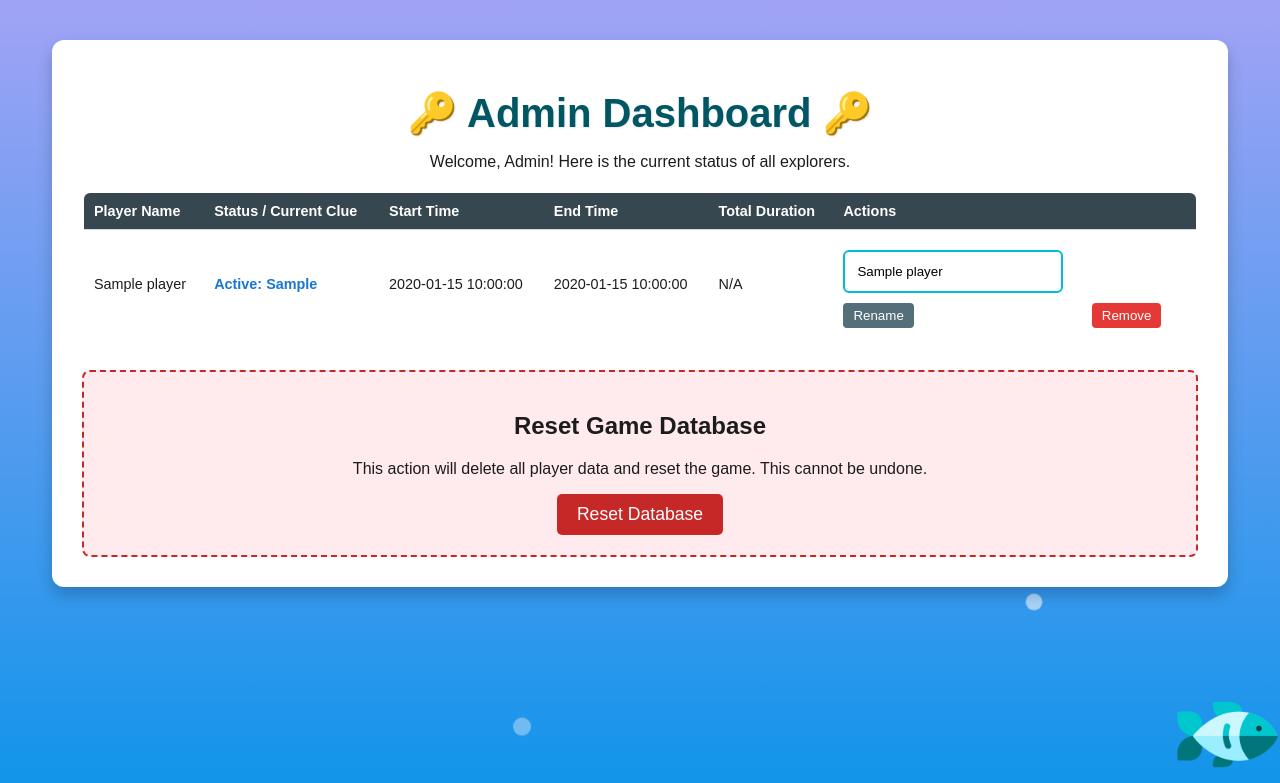
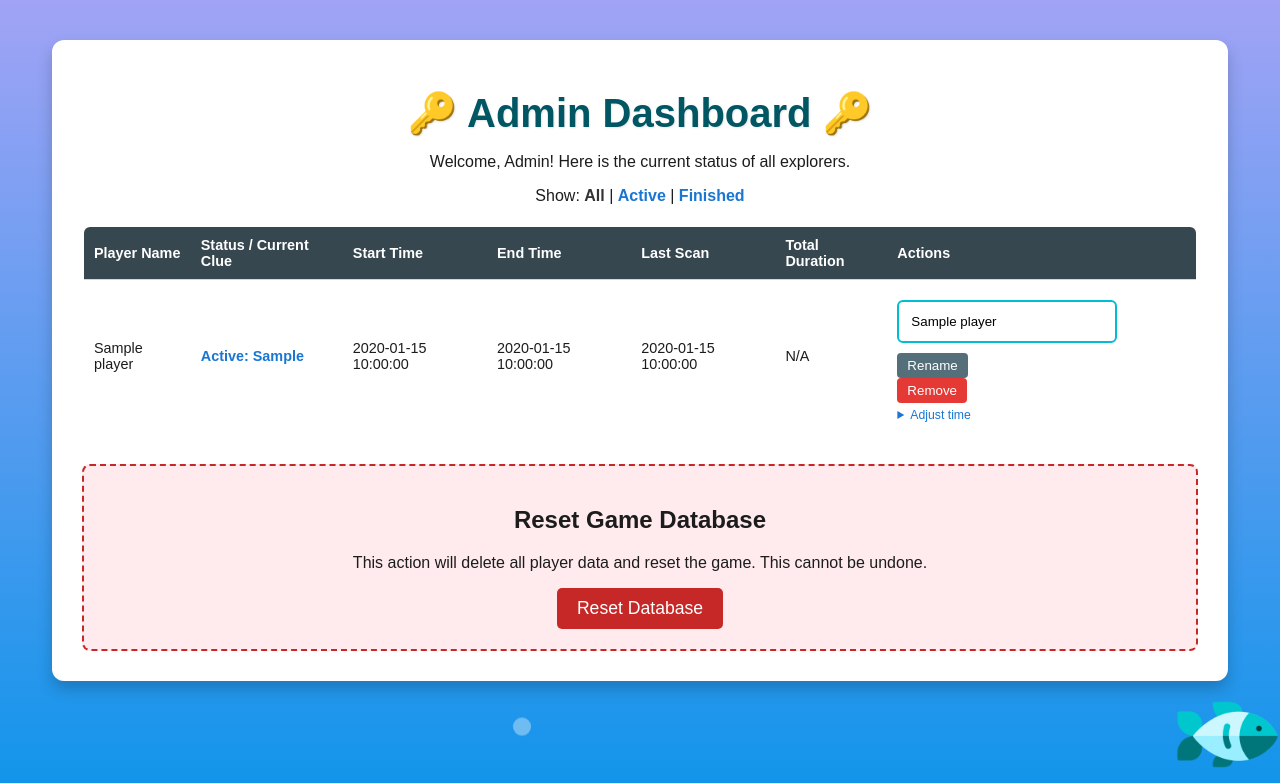
Before and after one commit to Ritbit/nfc-hunt, a Flask app: page /admin/dashboard in a window 1280 px wide. Shown: the top 783 px of the page. Run offline with Flask 3, Linux system fonts and the light colour scheme; the visitor is signed in with stand-in values (Sample User, id 1); tables that the repository leaves empty hold one stand-in row (values such as "Sample post").

Commit message:
Add live timer, dashboard sort/filter, time adjustment, deploy configs
- Live elapsed-time counter on start/resume/clue pages via shared
  _timer.html include; elapsed seconds computed server-side to avoid
  client clock skew
- Admin dashboard: last_scan_time column, sortable headers
  (name/start/last scan/duration via whitelisted order clauses), and
  active/finished status filter
- New POST /admin/adjust_time/<player_id> to correct start/end times or
  clear end_time to reopen a game; CSRF-protected, datetime-local inputs
- Version the uWSGI ini, nginx conf, and systemd unit under deploy/
- 6 new tests (status filter, sort params, adjust_time auth/CSRF/update,
  timer rendering); 27 total passing

Generated with [Devin](https://devin.ai)

Co-Authored-By: Devin <158243242+devin-ai-integration[bot]@users.noreply.github.com>

```diff
--- a/app.py
+++ b/app.py
@@ -138,6 +138,14 @@ def _format_duration(total_seconds):
     minutes, seconds = divmod(int(total_seconds), 60)
     return f"{minutes} minutes and {seconds} seconds"
 
+def _elapsed_seconds(start_time_str):
+    """Seconds elapsed since a SQLite 'YYYY-MM-DD HH:MM:SS' (UTC) timestamp."""
+    if not start_time_str:
+        return 0
+    start_dt = parser.parse(start_time_str)
+    now_utc = datetime.datetime.now(datetime.timezone.utc).replace(tzinfo=None)
+    return max(0, int((now_utc - start_dt).total_seconds()))
+
 # --- CSRF Protection ---
 def get_csrf_token():
     """Returns the session's CSRF token, generating one on first use."""
@@ -265,7 +273,10 @@ def start_game():
         db.commit()
         flash("Your timer has started! Good luck!", "info")
 
-    return render_template('start_game.html', player_name=player_name, first_clue=CLUES[INITIAL_TAG]['clue'])
+    return render_template('start_game.html',
+                           player_name=player_name,
+                           first_clue=CLUES[INITIAL_TAG]['clue'],
+                           elapsed_seconds=_elapsed_seconds(player['start_time']))
 
 @app.route('/resume')
 def resume_game():
@@ -276,7 +287,7 @@ def resume_game():
         return redirect(url_for('index'))
 
     db = get_db()
-    player = db.execute("SELECT player_name, current_clue_tag FROM players WHERE player_id = ?", (player_id,)).fetchone()
+    player = db.execute("SELECT player_name, current_clue_tag, start_time FROM players WHERE player_id = ?", (player_id,)).fetchone()
 
     if not player:
         session.clear()
@@ -285,7 +296,10 @@ def resume_game():
     # The player's current clue is the one for the tag they are looking for.
     current_clue_tag = player['current_clue_tag'] or INITIAL_TAG
     current_clue_text = CLUES[current_clue_tag]['clue']
-    return render_template('resume_game.html', player_name=player['player_name'], current_clue=current_clue_text)
+    return render_template('resume_game.html',
+                           player_name=player['player_name'],
+                           current_clue=current_clue_text,
+                           elapsed_seconds=_elapsed_seconds(player['start_time']))
 
 def _get_player_from_session(db):
     """Authenticates a player from the session and fetches their DB record."""
@@ -391,7 +405,8 @@ def check_clue(tag_id):
                            final=(next_tag_id is None),
                            player_name=player_name,
                            completion_time=completion_time,
-                           player_rank=player_rank)
+                           player_rank=player_rank,
+                           elapsed_seconds=_elapsed_seconds(player_row['start_time']))
 
 @app.route('/leaderboard')
 def leaderboard():
@@ -436,10 +451,29 @@ def admin_dashboard():
     # --- Pagination Logic ---
     PER_PAGE = 15 # Number of players to show per page
 
+    # --- Sorting & Filtering (order clauses come from a fixed whitelist) ---
+    SORT_ORDERS = {
+        'start': 'start_time DESC',
+        'last_scan': 'last_scan_time DESC',
+        'name': 'player_name COLLATE NOCASE ASC',
+        'duration': 'duration DESC',
+    }
+    sort = request.args.get('sort', 'start')
+    order_by = SORT_ORDERS.get(sort, SORT_ORDERS['start'])
+
+    status = request.args.get('status')
+    where_clause = ''
+    if status == 'active':
+        where_clause = 'WHERE end_time IS NULL'
+    elif status == 'finished':
+        where_clause = 'WHERE end_time IS NOT NULL'
+    else:
+        status = 'all'
+
     db = get_db()
 
     # Get the total number of players for pagination controls
-    total_players_row = db.execute('SELECT COUNT(player_id) FROM players').fetchone()
+    total_players_row = db.execute(f'SELECT COUNT(player_id) FROM players {where_clause}').fetchone()
     total_players = total_players_row[0]
     total_pages = math.ceil(total_players / PER_PAGE)
 
@@ -456,9 +490,11 @@ def admin_dashboard():
             current_clue_tag,
             start_time,
             end_time,
+            last_scan_time,
             (JULIANDAY(end_time) - JULIANDAY(start_time)) * 86400.0 AS duration
         FROM players
-        ORDER BY start_time DESC
+        {where_clause}
+        ORDER BY {order_by}
         LIMIT {PER_PAGE} OFFSET {offset}
     ''').fetchall()
 
@@ -467,7 +503,9 @@ def admin_dashboard():
                            format_duration=_format_duration,
                            admin_logged_in=True,
                            current_page=page,
-                           total_pages=total_pages)
+                           total_pages=total_pages,
+                           current_sort=sort,
+                           current_status=status)
 
 @app.route('/admin/reset', methods=['POST'])
 def admin_reset():
@@ -497,6 +535,60 @@ def admin_remove_player(player_id):
     db.commit()
 
     flash(f"Player has been successfully removed.", "info")
+    return redirect(url_for('admin_dashboard'))
+
+def _parse_admin_datetime(value):
+    """Normalizes a datetime-local form value to SQLite 'YYYY-MM-DD HH:MM:SS'.
+    Returns None for empty input; raises ValueError on unparseable input."""
+    value = (value or '').strip().replace('T', ' ')
+    if not value:
+        return None
+    for fmt in ('%Y-%m-%d %H:%M:%S', '%Y-%m-%d %H:%M'):
+        try:
+            return datetime.datetime.strptime(value, fmt).strftime('%Y-%m-%d %H:%M:%S')
+        except ValueError:
+            pass
+    raise ValueError(f"Invalid datetime: {value}")
+
+@app.route('/admin/adjust_time/<player_id>', methods=['POST'])
+def admin_adjust_time(player_id):
+    """Manually corrects a player's start/end time (e.g. accidental starts)."""
+    if not session.get('admin_logged_in'):
+        return "Unauthorized", 403
+    if not _csrf_valid():
+        return "Invalid CSRF token", 403
+
+    db = get_db()
+    player = db.execute("SELECT player_id FROM players WHERE player_id = ?", (player_id,)).fetchone()
+    if not player:
+        flash("Player not found.", "error")
+        return redirect(url_for('admin_dashboard'))
+
+    try:
+        new_start = _parse_admin_datetime(request.form.get('start_time'))
+        new_end = _parse_admin_datetime(request.form.get('end_time'))
+    except ValueError as e:
+        flash(str(e), "error")
+        return redirect(url_for('admin_dashboard'))
+
+    updates, params = [], []
+    if new_start is not None:
+        updates.append("start_time = ?")
+        params.append(new_start)
+    if request.form.get('clear_end_time'):
+        updates.append("end_time = NULL")
+    elif new_end is not None:
+        updates.append("end_time = ?")
+        params.append(new_end)
+
+    if not updates:
+        flash("No time changes submitted.", "error")
+        return redirect(url_for('admin_dashboard'))
+
+    params.append(player_id)
+    db.execute(f"UPDATE players SET {', '.join(updates)} WHERE player_id = ?", params)
+    db.commit()
+    flash("Player times updated.", "info")
     return redirect(url_for('admin_dashboard'))
 
 @app.route('/admin/change_name/<player_id>', methods=['POST'])
--- a/static/ocean_adventure.css
+++ b/static/ocean_adventure.css
@@ -311,3 +311,15 @@ a:hover {
 .action-button.remove { background-color: #e53935; }
 .action-button:hover { opacity: 0.8; }
 .name-input { padding: 5px; border-radius: 4px; border: 1px solid #ccc; }
+/* Live elapsed-time counter shown on clue pages */
+.elapsed-timer {
+    font-size: 1.3em;
+    font-weight: bold;
+    color: #005662;
+    margin: 10px 0;
+    padding: 8px 16px;
+    display: inline-block;
+    background-color: #e0f7fa;
+    border: 2px solid #00bcd4;
+    border-radius: 20px;
+}
--- a/templates/admin_dashboard.html
+++ b/templates/admin_dashboard.html
@@ -64,6 +64,18 @@
     }
     .pagination a:hover { background-color: #f0f0f0; }
     .pagination .current { background-color: #546e7a; color: white; border-color: #546e7a; }
+
+    /* Sortable headers and status filter */
+    th a { color: white; text-decoration: none; }
+    th a:hover { text-decoration: underline; }
+    .status-filter a { color: #1976d2; }
+    .status-filter .active-filter { font-weight: bold; text-decoration: none; color: #333; }
+
+    /* Per-player time adjustment form */
+    .time-adjust { margin-top: 5px; font-size: 0.85em; }
+    .time-adjust summary { cursor: pointer; color: #1976d2; }
+    .time-adjust label { display: block; margin: 4px 0; }
+    .time-adjust input[type="datetime-local"] { padding: 2px; font-size: 0.9em; }
 </style>
 {% endblock %}
 
@@ -89,14 +101,23 @@
         </form>
     {% else %}
         <p>Welcome, Admin! Here is the current status of all explorers.</p>
+
+        <p class="status-filter">
+            Show:
+            <a href="{{ url_for('admin_dashboard', status='all', sort=current_sort) }}" {% if current_status == 'all' %}class="active-filter"{% endif %}>All</a> |
+            <a href="{{ url_for('admin_dashboard', status='active', sort=current_sort) }}" {% if current_status == 'active' %}class="active-filter"{% endif %}>Active</a> |
+            <a href="{{ url_for('admin_dashboard', status='finished', sort=current_sort) }}" {% if current_status == 'finished' %}class="active-filter"{% endif %}>Finished</a>
+        </p>
+
         <table class="admin-table">
             <thead>
                 <tr>
-                    <th>Player Name</th>
+                    <th><a href="{{ url_for('admin_dashboard', sort='name', status=current_status) }}">Player Name</a></th>
                     <th>Status / Current Clue</th>
-                    <th>Start Time</th>
+                    <th><a href="{{ url_for('admin_dashboard', sort='start', status=current_status) }}">Start Time</a></th>
                     <th>End Time</th>
-                    <th>Total Duration</th>
+                    <th><a href="{{ url_for('admin_dashboard', sort='last_scan', status=current_status) }}">Last Scan</a></th>
+                    <th><a href="{{ url_for('admin_dashboard', sort='duration', status=current_status) }}">Total Duration</a></th>
                     <th>Actions</th>
                 </tr>
             </thead>
@@ -113,6 +134,7 @@
                     </td>
                     <td>{{ player.start_time or 'N/A' }}</td>
                     <td>{{ player.end_time or 'N/A' }}</td>
+                    <td>{{ player.last_scan_time or 'N/A' }}</td>
                     <td>{{ format_duration(player.duration) if player.duration else 'N/A' }}</td>
                     <td>
                         <form method="post" action="{{ url_for('admin_change_name', player_id=player.player_id) }}" style="display: inline-block; margin-right: 5px;">
@@ -124,6 +146,16 @@
                             <input type="hidden" name="csrf_token" value="{{ csrf_token() }}">
                             <button type="submit" class="action-button remove">Remove</button>
                         </form>
+                        <details class="time-adjust">
+                            <summary>Adjust time</summary>
+                            <form method="post" action="{{ url_for('admin_adjust_time', player_id=player.player_id) }}">
+                                <input type="hidden" name="csrf_token" value="{{ csrf_token() }}">
+                                <label>Start: <input type="datetime-local" name="start_time" value="{{ player.start_time|replace(' ', 'T') if player.start_time }}" step="1"></label>
+                                <label>End: <input type="datetime-local" name="end_time" value="{{ player.end_time|replace(' ', 'T') if player.end_time }}" step="1"></label>
+                                <label><input type="checkbox" name="clear_end_time"> Clear end time (reopen game)</label>
+                                <button type="submit" class="action-button">Save</button>
+                            </form>
+                        </details>
                     </td>
                 </tr>
                 {% endfor %}
@@ -133,13 +165,13 @@
         {% if total_pages > 1 %}
         <div class="pagination">
             {% if current_page > 1 %}
-                <a href="{{ url_for('admin_dashboard', page=current_page - 1) }}">&laquo; Previous</a>
+                <a href="{{ url_for('admin_dashboard', page=current_page - 1, sort=current_sort, status=current_status) }}">&laquo; Previous</a>
             {% endif %}
 
             <span class="current">Page {{ current_page }} of {{ total_pages }}</span>
 
             {% if current_page < total_pages %}
-                <a href="{{ url_for('admin_dashboard', page=current_page + 1) }}">Next &raquo;</a>
+                <a href="{{ url_for('admin_dashboard', page=current_page + 1, sort=current_sort, status=current_status) }}">Next &raquo;</a>
             {% endif %}
         </div>
         {% endif %}
--- a/templates/clue_display.html
+++ b/templates/clue_display.html
@@ -16,6 +16,7 @@
 
 
     {% if not final %}
+        {% include "_timer.html" %}
         <div class="clue-text">{{ clue }}</div>
         <div id="scan-instructions">
             <p class="success-message">Your current objective is to figure out this clue and <b>find the next fish tag</b> to continue your deep sea journey!</p>
--- a/templates/resume_game.html
+++ b/templates/resume_game.html
@@ -22,6 +22,7 @@
         <p>Welcome back, <strong>{{ player_name }}</strong>! Your voyage is still in progress.</p>
         <hr>
         <p class="instructions resume">Here is your current objective:</p>
+        {% include "_timer.html" %}
         <div class="clue-text">{{ current_clue }}</div>
         <div id="scan-instructions">
             <p>Figure out the clue, find the fish tag, and scan it to continue your journey!</p>
--- a/templates/start_game.html
+++ b/templates/start_game.html
@@ -22,6 +22,7 @@
         <p>Welcome, Explorer <strong>{{ player_name }}</strong>!</p>
         <hr>
         <p class="instructions start">Your timer is running, here is your first clue:</p>
+        {% include "_timer.html" %}
         <div class="clue-text">{{ first_clue }}</div>
         <div id="scan-instructions">
             <p>Figure out the clue, find the fish tag, and scan it to begin!</p>
```
Also changed, not shown: TODO.md (+4 -4 lines), deploy/nfc_hunt.ini (added, +15 -0 lines), templates/_timer.html (added, +15 -0 lines), tests/test_app.py (+64 -0 lines), 2 other files.
